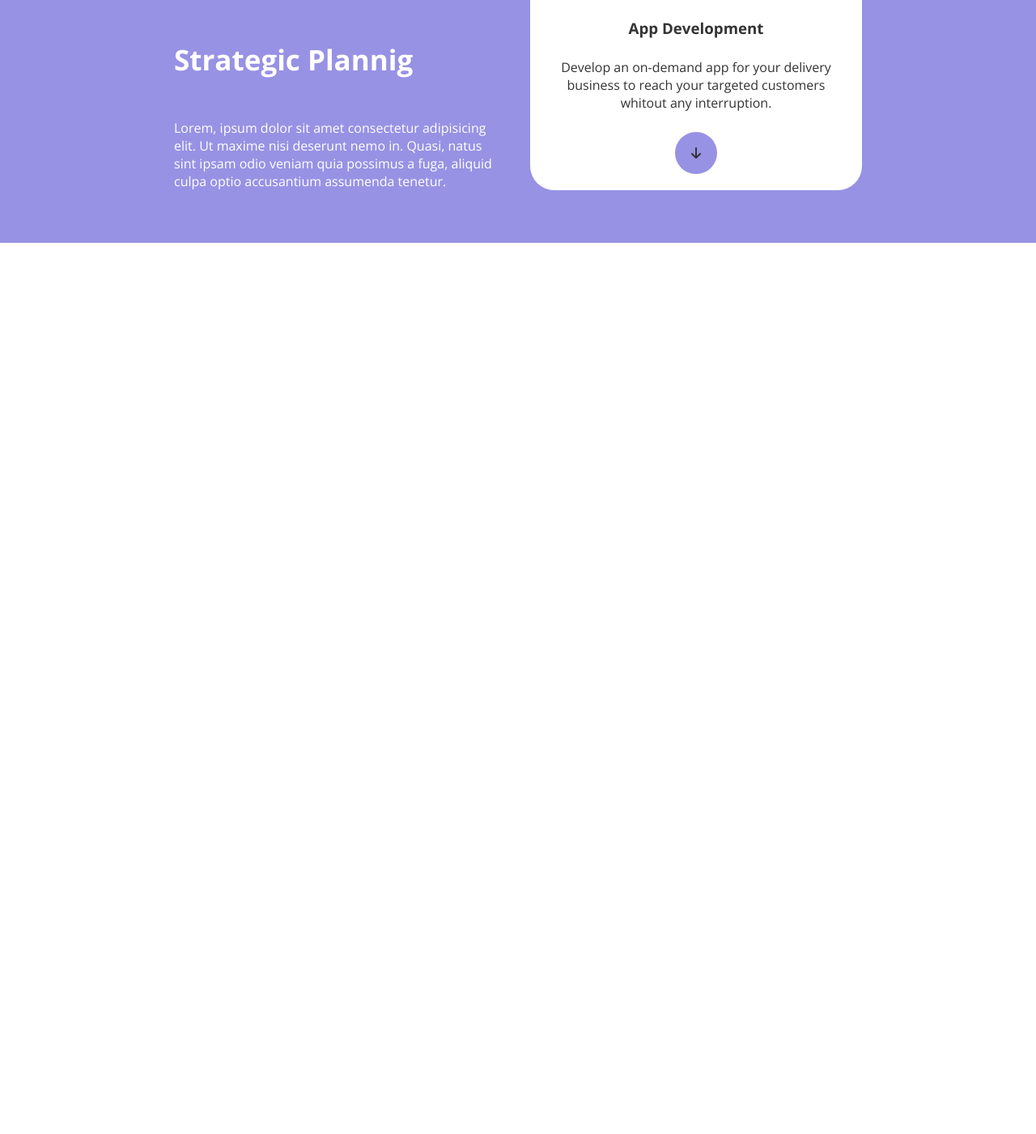
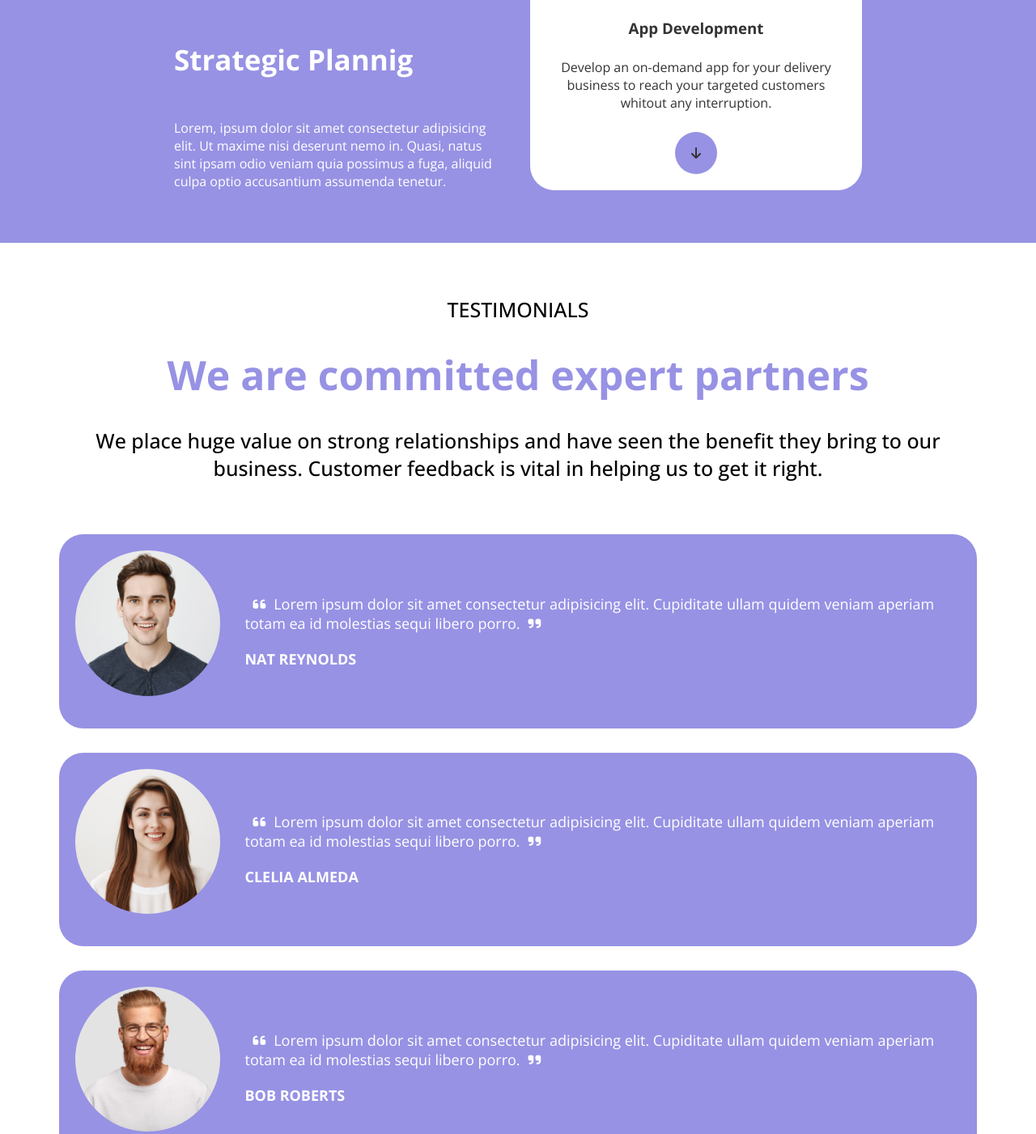
Before and after one commit to DavideCavallotto/htmlcss-responsive-layout, a plain HTML site: page index.html in a window 1280 px wide. Shown: the part 1499-2900 px from the top of the page at 81% size. Before the commit the page ends 1799 px from the top, so only its background shows below. Drawn offline with nearby package versions, Linux system fonts and the light colour scheme.

Commit message:
Add testimonials section

```diff
--- a/css/style.css
+++ b/css/style.css
@@ -355,6 +355,89 @@ section.planning {
     }
 }
 
+/* Second Section Testimonials */
+.testimonials .container {
+    padding-top: 50px;
+    padding-bottom: 100px;
+}
+
+.testimonials-text {
+    display: flex;
+    flex-direction: column;
+    align-items: center;
+    gap: 30px;
+}
+
+.testimonials .testimonials-text {
+    padding-bottom: 50px;
+}
+
+.testimonials-text {
+    font-size: 25px;
+    text-align: center;
+}
+
+.testimonials-text h1 {
+    color: #9792E4;
+    font-size: 50px;
+}
+
+.testimonials-text p {
+    font-weight: 500;
+}
+
+.testimonials .card {
+    display: flex;
+    align-items: center;
+    padding: 20px;
+    background-color: #9792E4;
+    color: white;
+    font-size: 18px;
+
+}
+
+.testimonials img {
+    width: 250px;
+    border-radius: 50%;
+    aspect-ratio: 1;
+    object-fit: cover;
+}
+
+.testimonials figure {
+    margin-right: 30px;
+    padding-bottom: 20px;
+}
+
+.description {
+    display: flex;
+    flex-direction: column;
+    gap: 20px;
+}
+
+.quote {
+    padding: 0 10px;
+}
+
+.testimonials .description p:nth-child(2) {
+    font-weight: 700;
+}
+
+/* Second Section Testimonials Media Query */
+
+@media (max-width: 576px) {
+
+    .testimonials .card {
+        flex-direction: column;
+    }
+    .testimonials figure {
+        margin-right: 0;
+    }
+
+    .testimonials .description {
+        text-align: center;
+    }
+}
+
 
 
 
--- a/index.html
+++ b/index.html
@@ -140,6 +140,57 @@
 
             <!-- First Section -->
 
+            <!-- Testimonials -->
+
+            <section class="testimonials">
+                <div class="container">
+                    <div class="row">
+                       <div class="col-12 testimonials-text">
+                            <p>TESTIMONIALS</p>
+                            <h1>We are committed expert partners</h1>
+                            <p>We place huge value on strong relationships and have seen the benefit they bring to our business. Customer feedback is vital in helping us to get it right.</p>
+                       </div>
+                    </div>
+                    <div class="row testimonials-row">
+                        <div class="col-12">
+                            <div class="card">
+                                <figure>
+                                    <img src="./img/testimonial1.jpg" alt="">
+                                </figure>
+                                <div class="description">
+                                    <p><i class="fa-solid fa-quote-left quote"></i>Lorem ipsum dolor sit amet consectetur adipisicing elit. Cupiditate ullam quidem veniam aperiam totam ea id molestias sequi libero porro.<i class="fa-solid fa-quote-right quote"></i></p>
+                                    <p>NAT REYNOLDS</p>
+                                </div>
+                            </div>
+                        </div>
+
+                        <div class="col-12">
+                            <div class="card">
+                                <figure>
+                                    <img src="./img/testimonial2.jpg" alt="">
+                                </figure>
+                                <div class="description">
+                                    <p><i class="fa-solid fa-quote-left quote"></i>Lorem ipsum dolor sit amet consectetur adipisicing elit. Cupiditate ullam quidem veniam aperiam totam ea id molestias sequi libero porro.<i class="fa-solid fa-quote-right quote"></i></p>
+                                    <p>CLELIA ALMEDA</p>
+                                </div>
+                            </div>
+                        </div>
+
+                        <div class="col-12">
+                            <div class="card">
+                                <figure>
+                                    <img src="./img/testimonial3.jpg" alt="">
+                                </figure>
+                                <div class="description">
+                                    <p><i class="fa-solid fa-quote-left quote"></i>Lorem ipsum dolor sit amet consectetur adipisicing elit. Cupiditate ullam quidem veniam aperiam totam ea id molestias sequi libero porro.<i class="fa-solid fa-quote-right quote"></i></p>
+                                    <p>BOB ROBERTS</p>
+                                </div>
+                            </div>
+                        </div>
+                    </div>
+                </div>
+            </section>
+
         </main>
 
         <footer>
```
